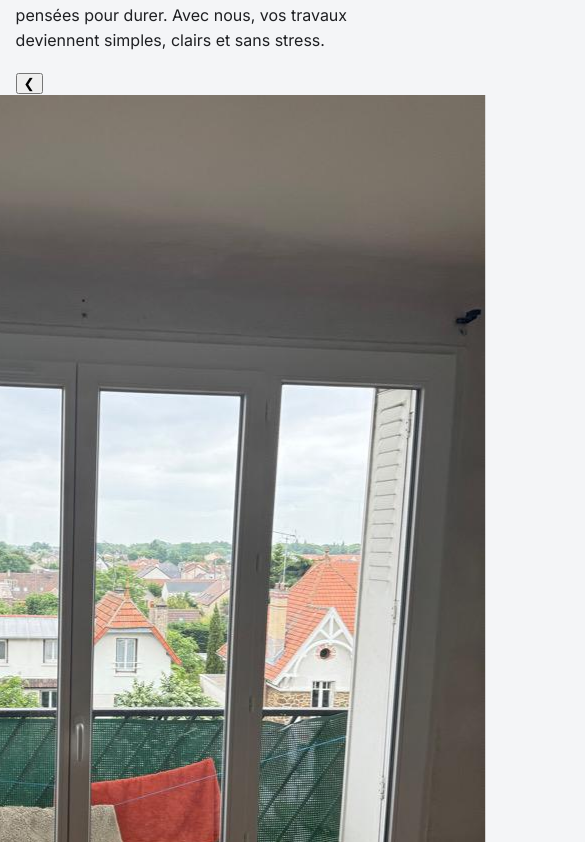
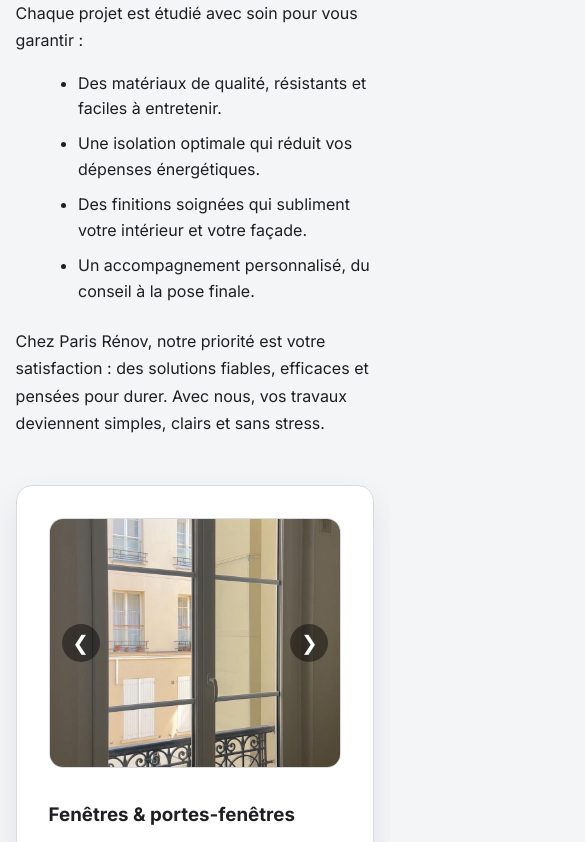
Before and after one commit to Yani93/Yani, a plain HTML site: page menuiseries.html in a window 390 px wide. Shown: the part 742-1584 px from the top of the page, 585 px wide, since content can reach past the window. Drawn offline with Linux system fonts and the light colour scheme.

Commit message:
Update styles.css

```diff
--- a/styles.css
+++ b/styles.css
@@ -2,7 +2,7 @@
   --bg: #f4f5f7;
   --surface: #ffffff;
   --surface-dark: #2f2f33;
-  --text: #1e1f22;       /* Texte principal noir foncé */
+  --text: #1e1f22;
   --muted: #62636b;
   --primary: #4a4a4d;
   --primary-dark: #353539;
@@ -18,12 +18,11 @@
 body {
   margin: 0;
   font-family: "Inter", Arial, sans-serif;
-  color: var(--text);   /* Texte principal en noir */
+  color: var(--text);
   background: var(--bg);
   line-height: 1.6;
 }
 
-/* Conteneur général */
 .container {
   width: min(1160px, 92%);
   margin: 0 auto;
@@ -148,4 +147,162 @@ body {
 }
 
 .btn-primary:hover {
-  bac
+  background: var(--primary-dark);
+}
+
+/* Page Hero / Description texte aligné à gauche */
+.page-hero {
+  padding: 4rem 0 2rem;
+}
+
+.page-hero .container.narrow {
+  text-align: left;
+  color: var(--text);
+}
+
+.page-hero h1 {
+  margin-bottom: 1rem;
+  font-size: clamp(1.9rem, 4vw, 3rem);
+}
+
+.page-hero p {
+  margin-bottom: 1rem;
+  color: var(--text);
+  line-height: 1.7;
+}
+
+.page-hero ul {
+  margin-left: 1.4rem;
+  margin-bottom: 1.5rem;
+}
+
+.page-hero li {
+  margin-bottom: 0.6rem;
+}
+
+/* Section cartes menuiseries */
+.card-service {
+  background: var(--surface);
+  border: 1px solid var(--line);
+  border-radius: var(--radius);
+  padding: 2rem;
+  box-shadow: 0 15px 35px rgba(29, 30, 34, 0.08);
+  display: flex;
+  flex-direction: column;
+  gap: 1rem;
+}
+
+.card-service h3 {
+  margin: 1rem 0 0.5rem;
+  color: var(--text);
+}
+
+.card-service p {
+  margin: 0;
+  color: var(--text);
+  line-height: 1.6;
+}
+
+/* Slider images dans les cartes */
+.slider {
+  width: 100%;
+  height: 360px; /* ← agrandissement des photos */
+  overflow: hidden;
+  border-radius: 14px;
+  position: relative;
+  cursor: grab;
+  border: 1px solid var(--line);
+  background-color: #f3f4f7;
+}
+
+.slides {
+  display: flex;
+  height: 100%;
+  transition: transform 0.5s ease-in-out;
+}
+
+.slides img {
+  width: 100%;
+  height: 100%;
+  object-fit: cover;
+  flex-shrink: 0;
+}
+
+.slider-btn {
+  position: absolute;
+  top: 50%;
+  transform: translateY(-50%);
+  background: rgba(0, 0, 0, 0.45);
+  color: #fff;
+  border: none;
+  width: 38px;
+  height: 38px;
+  border-radius: 50%;
+  cursor: pointer;
+  font-size: 20px;
+  display: flex;
+  align-items: center;
+  justify-content: center;
+  transition: background 0.2s ease, transform 0.2s ease;
+  z-index: 2;
+}
+
+.slider-btn:hover {
+  background: rgba(0, 0, 0, 0.75);
+  transform: translateY(-50%) scale(1.1);
+}
+
+.slider-btn.prev {
+  left: 12px;
+}
+
+.slider-btn.next {
+  right: 12px;
+}
+
+/* Footer */
+.site-footer {
+  background: #232326;
+  color: #dddee5;
+  padding: 1.5rem 0;
+}
+
+.footer-grid {
+  display: flex;
+  justify-content: space-between;
+  align-items: center;
+  gap: 1rem;
+}
+
+/* Responsive */
+@media (max-width: 980px) {
+  .nav-wrapper {
+    flex-wrap: wrap;
+    justify-content: center;
+    padding: 0.7rem 0;
+  }
+
+  .nav-links {
+    flex-wrap: wrap;
+    justify-content: center;
+  }
+
+  .brand small {
+    display: none;
+  }
+
+  .grid-2 {
+    grid-template-columns: 1fr;
+    gap: 1rem;
+  }
+
+  .top-strip-content,
+  .footer-grid {
+    flex-direction: column;
+    align-items: flex-start;
+  }
+
+  .slider {
+    height: 250px; /* slider responsive */
+  }
+}
```
